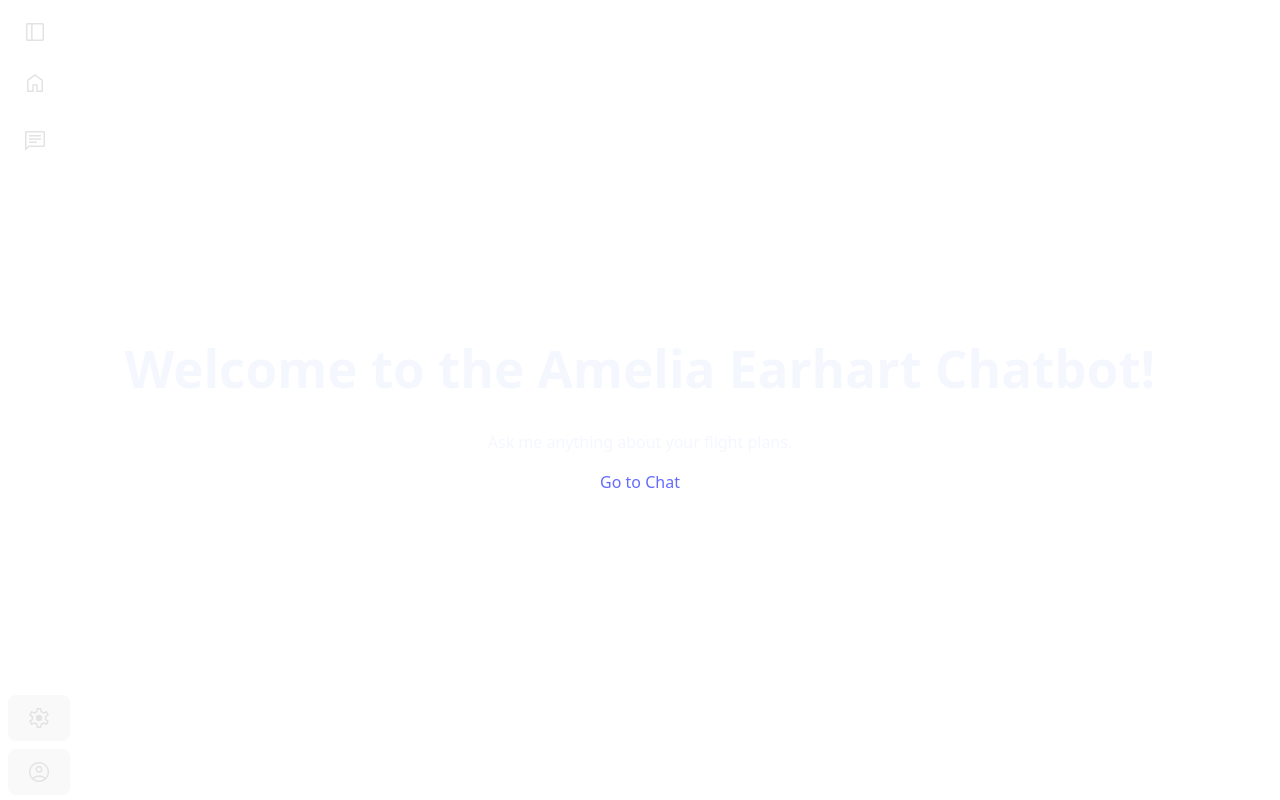
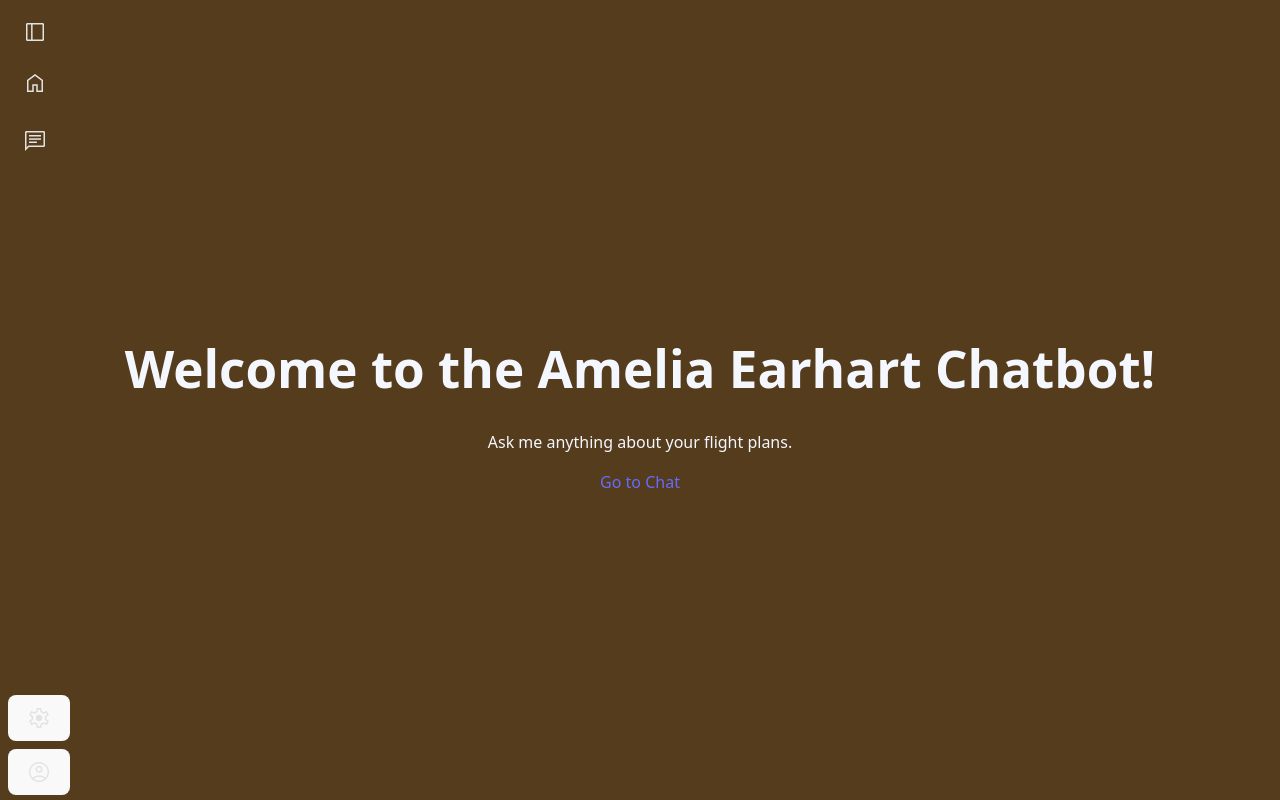
Before and after one commit to oli4406/amelia-earhart-chatbot, a React (Vite) app in the folder FrontEnd/: page / in a window 1280 px wide. Built offline with nearby package versions, Linux system fonts and the light colour scheme.

Commit message:
cleaned theme.css and index.css, added final theme specific changes

```diff
--- a/FrontEnd/src/App.css
+++ b/FrontEnd/src/App.css
@@ -238,36 +238,4 @@ html[data-show-keyboard-tips="true"] .keyboard-tips {
   line-height: 1.5;
 }
 
-/* Light mode overrides: make input row, send button and bot response bubble use the khaki background */
-:root[data-theme="light"] .input-field,
-:root[data-theme="light"] .send-button {
-  background-color: #C3B495;
-  color: #111827;
-  border: 1px solid rgba(0,0,0,0.06);
-}
-
-:root[data-theme="light"] .message-line.bot .message-bubble {
-  background: #C3B495;
-  color: #111827;
-}
-
-/* High-contrast theme overrides: use bright green for inputs and bot bubble */
-:root[data-theme="contrast"] .input-field,
-:root[data-theme="contrast"] .send-button {
-  background-color: #87E911;
-  color: #000000;
-  border: 2px solid #000000;
-}
-
-:root[data-theme="contrast"] .message-line.bot .message-bubble {
-  background: #87E911;
-  color: #000000;
-  border: 2px solid #000000;
-}
-
-:root[data-theme="contrast"] .message-line.user .message-bubble {
-  /* high-contrast user bubble color requested */
-  background: #FF00BD;
-  color: #000000;
-  border: 2px solid #000000;
-}
+/* Theme-specific input/bubble overrides moved to FrontEnd/src/theme.css */
--- a/FrontEnd/src/index.css
+++ b/FrontEnd/src/index.css
@@ -316,33 +316,7 @@ nav {
   background-image: url('./assets/dark_mode/left_panel_open.png');
 }
 
-/* Light-mode variants */
-:root[data-theme="light"] .SidebarBtn-Expanded {
-  background-image: url('./assets/light_mode/left_panel.png');
-}
-:root[data-theme="light"] .SidebarBtn-Expanded:hover {
-  background-image: url('./assets/light_mode/left_panel_close.png');
-}
-:root[data-theme="light"] .SidebarBtn-Collapsed {
-  background-image: url('./assets/light_mode/left_panel.png');
-}
-:root[data-theme="light"] .SidebarBtn-Collapsed:hover {
-  background-image: url('./assets/light_mode/left_panel_open.png');
-}
-
-/* High-contrast-mode variants */
-:root[data-theme="contrast"] .SidebarBtn-Expanded {
-  background-image: url('./assets/high_contrast/left_panel.png');
-}
-:root[data-theme="contrast"] .SidebarBtn-Expanded:hover {
-  background-image: url('./assets/high_contrast/left_panel_close.png');
-}
-:root[data-theme="contrast"] .SidebarBtn-Collapsed {
-  background-image: url('./assets/high_contrast/left_panel.png');
-}
-:root[data-theme="contrast"] .SidebarBtn-Collapsed:hover {
-  background-image: url('./assets/high_contrast/left_panel_open.png');
-}
+/* Sidebar button image variants moved to FrontEnd/src/theme.css */
 .page-user-name {
   position: fixed;
   right: 20px;
@@ -374,16 +348,7 @@ nav {
   position: relative;
 }
 
-/* Theme-aware overlay tweaks */
-:root[data-theme="light"] .settings-overlay {
-  /* lighter dim for light theme */
-  background: rgba(0, 0, 0, 0.12);
-}
-
-:root[data-theme="contrast"] .settings-overlay {
-  /* yellow-tinted dim for high-contrast mode */
-  background: rgba(255, 255, 0, 0.06);
-}
+/* settings-overlay per-theme tweaks moved to FrontEnd/src/theme.css */
 
 
 .settings-close {
@@ -424,36 +389,7 @@ nav {
 justify-content: center;
 }
 
-:root[data-theme="dark"] {
-  --panel-color: #73503F;
-  --sidebar-color: #513629;
-  --text-color: #f5f7ff;
-  --accent-color: #513629;
-}
-
-:root[data-theme="light"] {
-  --bg-color: #e5e7eb;
-  --text-color: #111827;
-  --panel-color: #e5e7eb;
-  --sidebar-color: #d1d5db;
-  --accent-color: #C3B495;
-}
-
-:root[data-theme="light"] .nav-toggle {
-  color: #111827;
-}
-
-:root[data-theme="contrast"] {
-  --bg-color: #000000;
-  --text-color: #ffff00;
-  --panel-color: #000000;
-  --sidebar-color: #000000;
-  --accent-color: #ffff00;
-}
-
-:root[data-theme="contrast"] .nav-toggle {
-  color: #ffff00;
-}
+/* Theme variables and small per-theme tweaks moved to FrontEnd/src/theme.css */
 
 .theme-buttons {
   display: flex;
@@ -476,41 +412,7 @@ justify-content: center;
   color: #8b8b8b
 }
 
-:root[data-theme="light"] .theme-button--active .input- {
-  background: #C3B495;
-
-}
-
-:root[data-theme="dark"] .theme-button--active {
-  background: #513629;
-}
-
-:root[data-theme="contrast"] .theme-button--active {
-  background: #87E911;
-  color: #ffff00
-
-}
-
-:root[data-theme="contrast"] .theme-button {
-  color: #ffff00;
-}
-
-:root[data-theme="contrast"] .settings-close {
-  color: #ffff00;
-}
-
-:root[data-theme="light"] .settings-close {
-  color: #000000;
-}
-
-:root[data-theme="contrast"] .nav-text {
-  color: #ffff00;
-}
-
-:root[data-theme="light"]  {
-  color: #ff0000;
-
-}
+/* Per-theme theme-button, settings-close, nav-text color overrides moved to FrontEnd/src/theme.css */
 body {
   background-color: var(--bg-color);
   color: var(--text-color);
--- a/FrontEnd/src/theme.css
+++ b/FrontEnd/src/theme.css
@@ -1,5 +1,3 @@
-
-*/
 
 /* styling in dark mode, light mode, and contrast overrides for forms */
 :root[data-theme="dark"] .register-form input {
@@ -53,7 +51,11 @@
 :root[data-theme="dark"] .forgotpassword-button:hover {
   filter: brightness(0.98);
 }
-
+:root[data-theme="dark"] .message-line.user .message-bubble {
+  background: #73503F;
+  color: #ffffff;
+  border: 1px solid rgba(0,0,0,0.06);
+}
 /* Light-mode specific overrides for login/register/forgot inputs */
 :root[data-theme="light"] .login-form input,
 :root[data-theme="light"] .register-form input,
@@ -82,7 +84,7 @@
   filter: brightness(0.98);
 }
 
-/* Light mode overrides for input row, send button and bot response bubble */
+/* Light mode overrides for input row, send button, user message and bot response bubble */
 :root[data-theme="light"] .input-field,
 :root[data-theme="light"] .send-button {
   background-color: #C3B495;
@@ -94,7 +96,14 @@
   background: #C3B495;
   color: #111827;
 }
-
+:root[data-theme="light"] .message-line.user .message-bubble {
+  background: #bfa269;
+  color: #ffffff;
+  border: 1px solid rgba(0,0,0,0.06);
+}
+:root[data-theme="light"] .theme-button {
+    color: #ffffff;
+}
 /* High-contrast theme overrides */
 :root[data-theme="contrast"] .register-form input,
 :root[data-theme="contrast"] .login-form input,
@@ -144,6 +153,7 @@
 
 /* Theme variables and small per-theme tweaks */
 :root[data-theme="dark"] {
+    --bg-color: #543C1C;
   --panel-color: #73503F;
   --sidebar-color: #513629;
   --text-color: #f5f7ff;
@@ -151,9 +161,9 @@
 }
 
 :root[data-theme="light"] {
-  --bg-color: #e5e7eb;
+  --bg-color: #ad8c6b;
   --text-color: #111827;
-  --panel-color: #e5e7eb;
+  --panel-color: #a08761;
   --sidebar-color: #d1d5db;
   --accent-color: #C3B495;
 }
@@ -225,3 +235,31 @@ input[type="checkbox"] {
 :root[data-theme="contrast"] .settings-close {
   color: #ffff00;
 }
+
+/* Light-mode variants */
+:root[data-theme="light"] .SidebarBtn-Expanded {
+  background-image: url('./assets/light_mode/left_panel.png');
+}
+:root[data-theme="light"] .SidebarBtn-Expanded:hover {
+  background-image: url('./assets/light_mode/left_panel_close.png');
+}
+:root[data-theme="light"] .SidebarBtn-Collapsed {
+  background-image: url('./assets/light_mode/left_panel.png');
+}
+:root[data-theme="light"] .SidebarBtn-Collapsed:hover {
+  background-image: url('./assets/light_mode/left_panel_open.png');
+}
+
+/* High-contrast-mode variants */
+:root[data-theme="contrast"] .SidebarBtn-Expanded {
+  background-image: url('./assets/high_contrast/left_panel.png');
+}
+:root[data-theme="contrast"] .SidebarBtn-Expanded:hover {
+  background-image: url('./assets/high_contrast/left_panel_close.png');
+}
+:root[data-theme="contrast"] .SidebarBtn-Collapsed {
+  background-image: url('./assets/high_contrast/left_panel.png');
+}
+:root[data-theme="contrast"] .SidebarBtn-Collapsed:hover {
+  background-image: url('./assets/high_contrast/left_panel_open.png');
+}
```
